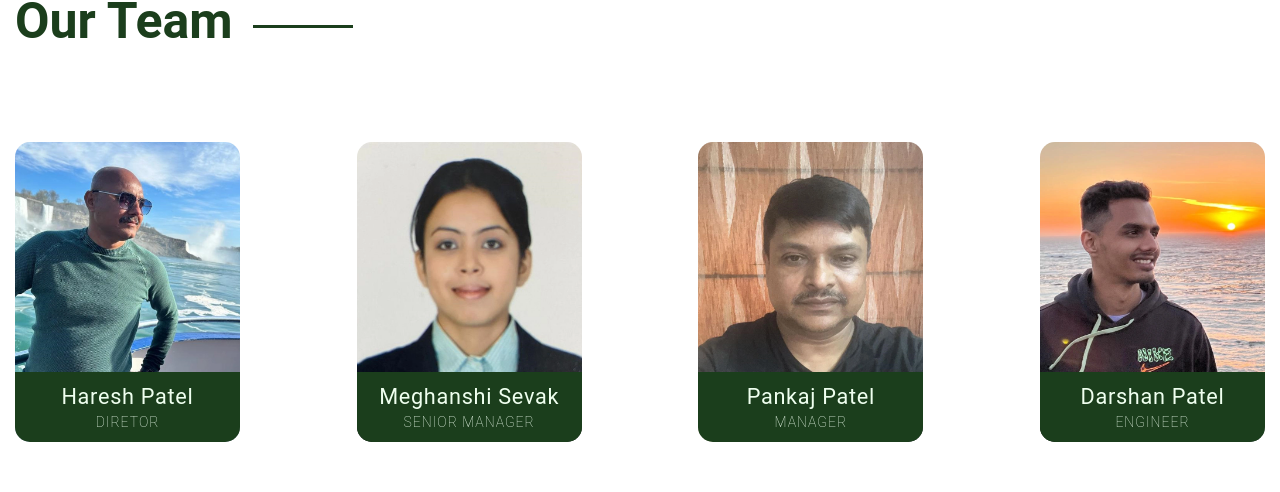
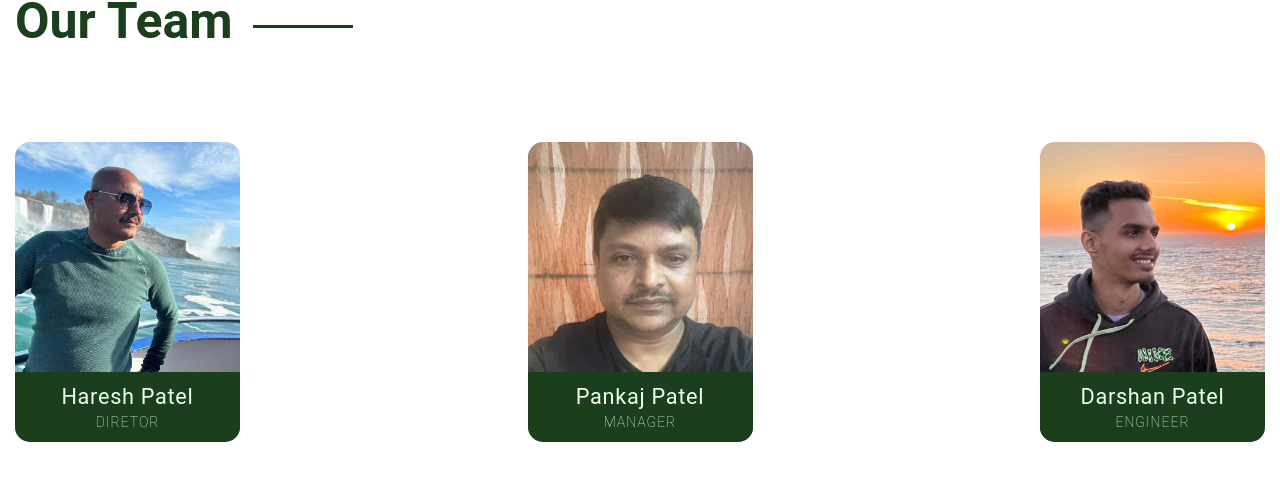
Before and after one commit to dpatel999/hindorg, a Next.js app: page / in a window 1280 px wide. Shown: the part 4103-4595 px from the top of the page. Built offline with nearby package versions, Linux system fonts and the light colour scheme.

Commit message:
removed team

```diff
--- a/app/Components/Sections/Featured/OurTeam.jsx
+++ b/app/Components/Sections/Featured/OurTeam.jsx
@@ -28,7 +28,7 @@ export default function OurTeam() {
                     </div>
                 </div>
 
-                <div className={Styles.IMGwrp}>
+                {/* <div className={Styles.IMGwrp}>
                     <div className={Styles.imgcard}>
                         <Image
                             src="/Assets/team/2.webp"
@@ -42,7 +42,7 @@ export default function OurTeam() {
                             <p>senior manager</p>
                         </div>
                     </div>
-                </div>
+                </div> */}
                 <div className={Styles.IMGwrp}>
                     <div className={Styles.imgcard}>
                         <Image
```
